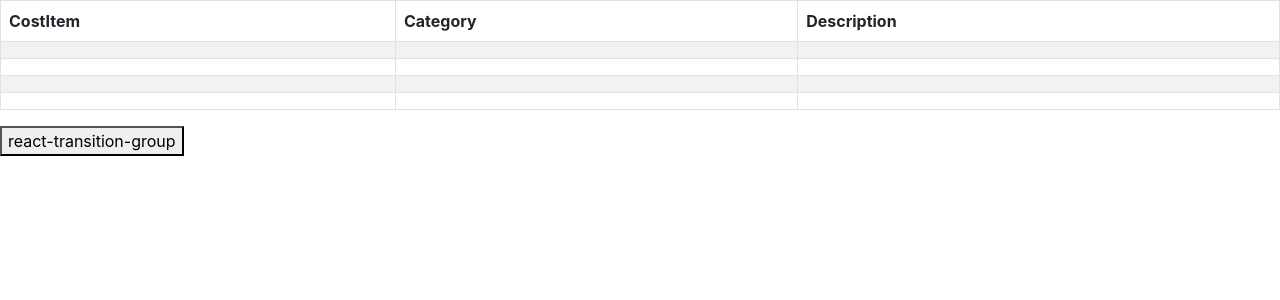
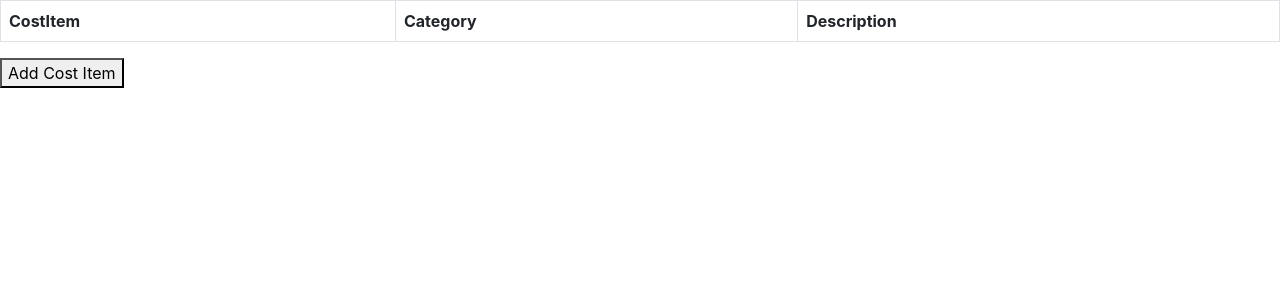
Before and after one commit to beiranvand-karim/cost-tracker, a React (Create React App) app: page / in a window 1280 px wide. Shown: the top 300 px of the page. Built offline with nearby package versions, Linux system fonts and the light colour scheme; the HTML template or start-up script is replaced by a standard one.

Commit message:
make table customize

```diff
--- a/src/App.js
+++ b/src/App.js
@@ -35,10 +35,7 @@ const useStyles = makeStyles((theme) =>
 
 const App = () => {
   const annaCost = [
-    {CostItem :"",Category:"",Description:""},
-    {CostItem:"",Category:"",Description:""},
-    {CostItem:"",Category:"",Description:""},
-    {CostItem:"",Category:"",Description:""}
+
   ]
 
   const[open,setOpen] = React.useState(false);
@@ -70,7 +67,7 @@ const App = () => {
             </tbody>
       </ReactBootStarp.Table>
       <button type="button" onClick={()=> setOpen(true)}>
-        react-transition-group
+        Add Cost Item
       </button>
       <Modal
         aria-labelledby="transition-modal-title"
```
